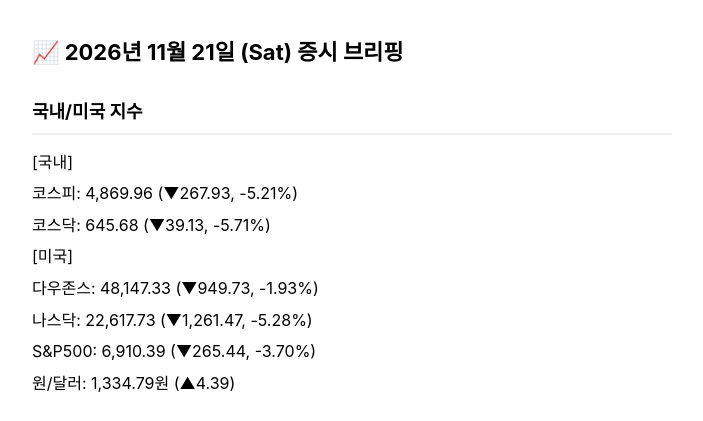
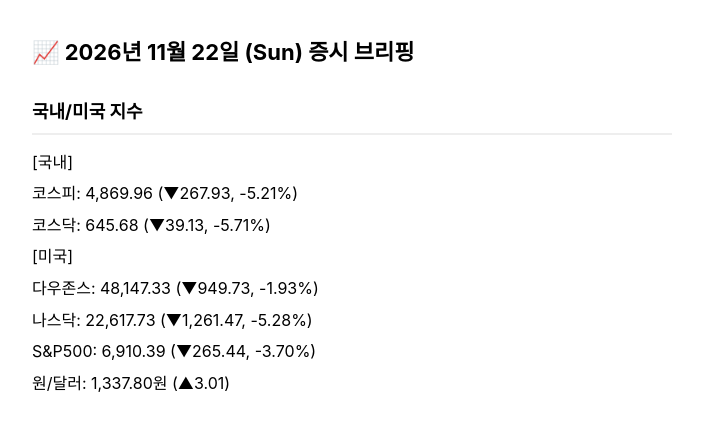
Before and after one commit to kbjwind1-cell/kakao-stock-alert, a plain HTML site: page docs/index.html in a window 1280 px wide. Shown: the top 421 px of the page, without its empty margins (288-991 px from the left). Drawn offline with Linux system fonts and the light colour scheme.

Commit message:
매일 증시 브리핑 업데이트

```diff
--- a/docs/index.html
+++ b/docs/index.html
@@ -1,7 +1,7 @@
 <!DOCTYPE html>
 <html lang="ko"><head><meta charset="utf-8">
 <meta name="viewport" content="width=device-width, initial-scale=1">
-<title>2026년 11월 21일 (Sat) 증시 브리핑</title>
+<title>2026년 11월 22일 (Sun) 증시 브리핑</title>
 <meta http-equiv="Cache-Control" content="no-cache, no-store, must-revalidate">
 <meta http-equiv="Pragma" content="no-cache">
 <meta http-equiv="Expires" content="0">
@@ -12,7 +12,7 @@ h2 { font-size: 18px; margin-top: 28px; border-bottom: 2px solid #eee; padding-b
 p { margin: 6px 0; white-space: pre-wrap; }
 </style></head>
 <body>
-<h1>📈 2026년 11월 21일 (Sat) 증시 브리핑</h1>
+<h1>📈 2026년 11월 22일 (Sun) 증시 브리핑</h1>
 <h2>국내/미국 지수</h2><p>[국내]</p>
 <p>코스피: 4,869.96 (▼267.93, -5.21%)</p>
 <p>코스닥: 645.68 (▼39.13, -5.71%)</p>
@@ -20,5 +20,5 @@ p { margin: 6px 0; white-space: pre-wrap; }
 <p>다우존스: 48,147.33 (▼949.73, -1.93%)</p>
 <p>나스닥: 22,617.73 (▼1,261.47, -5.28%)</p>
 <p>S&amp;P500: 6,910.39 (▼265.44, -3.70%)</p>
-<p>원/달러: 1,334.79원 (▲4.39)</p><h2>🔺 국내 상승률 TOP10</h2><p>급등/급락 종목 조회 실패</p><h2>🔻 국내 하락률 TOP10</h2><p>급등/급락 종목 조회 실패</p><h2>주요 뉴스</h2><p>- 헤드라인 조회 실패</p>
+<p>원/달러: 1,337.80원 (▲3.01)</p><h2>🔺 국내 상승률 TOP10</h2><p>급등/급락 종목 조회 실패</p><h2>🔻 국내 하락률 TOP10</h2><p>급등/급락 종목 조회 실패</p><h2>주요 뉴스</h2><p>- 헤드라인 조회 실패</p>
 </body></html>
```
